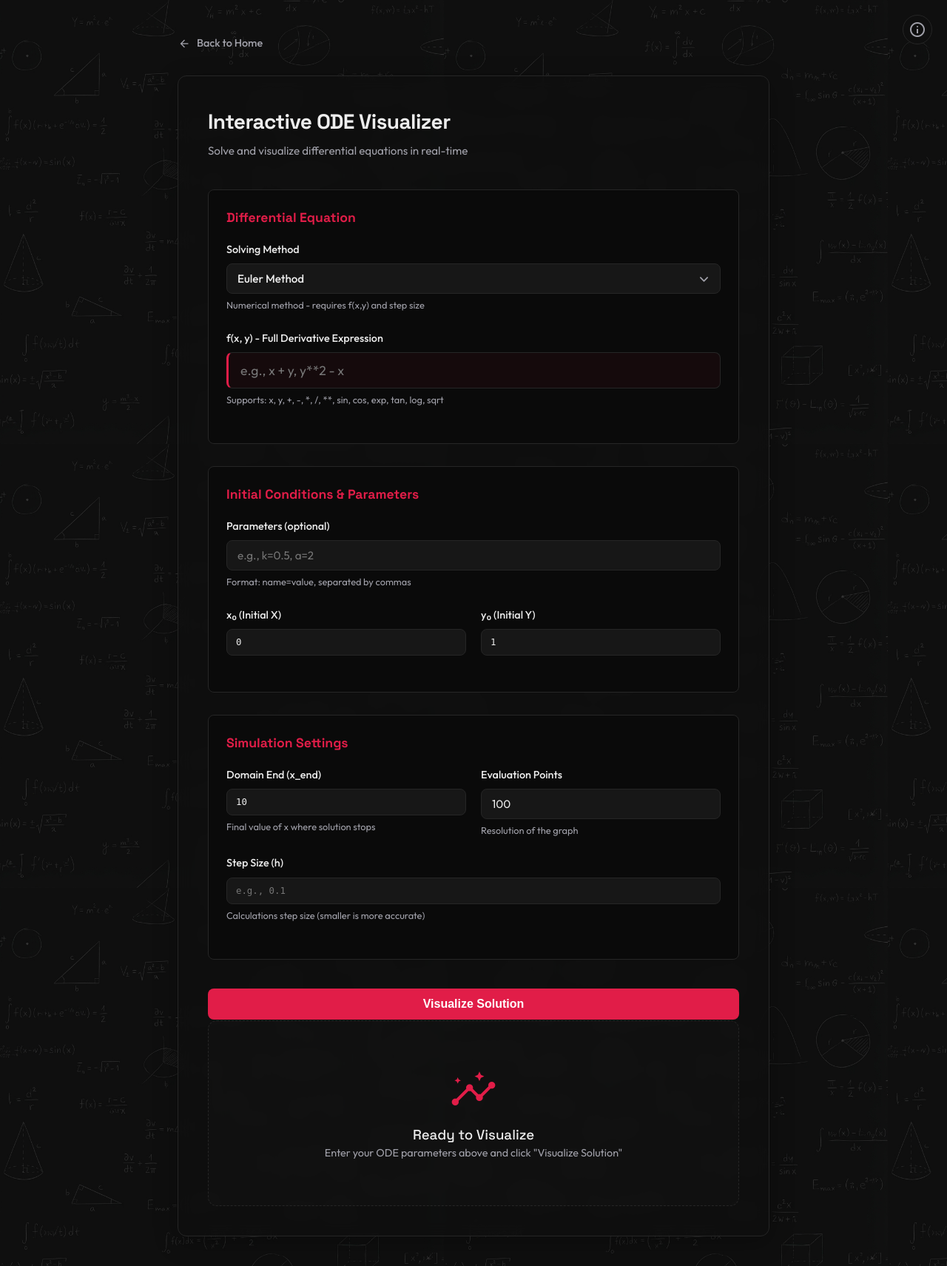
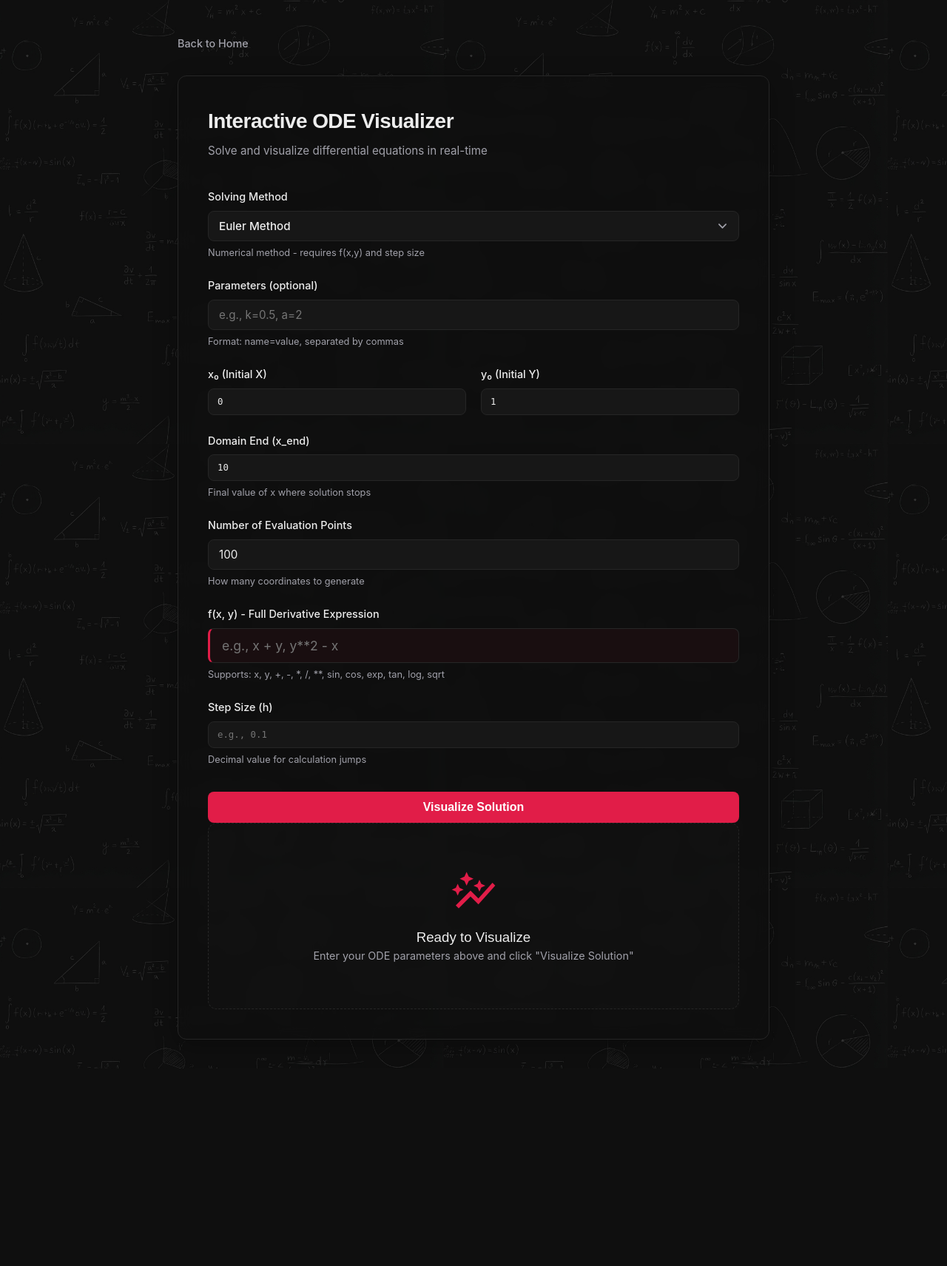
Before and after one commit to aarvo09/ODE-VAS, a Flask app: page /solver in a window 1280 px wide. Shown: the whole page at 74% size. After the commit the page ends 1444 px from the top, so only its background shows below. Run offline with Flask 3, Linux system fonts and the light colour scheme.

Commit message:
Updated readme file and requirements.txt file

```diff
--- a/requirements.txt
+++ b/requirements.txt
@@ -1,3 +1,4 @@
 Flask==3.0.0
 sympy==1.12
 numpy==1.26.0
+gunicorn
--- a/templates/solver.html
+++ b/templates/solver.html
@@ -7,11 +7,8 @@
     <title>Interactive Visualizer - ODE VAS</title>
     <link rel="preconnect" href="https://fonts.googleapis.com">
     <link rel="preconnect" href="https://fonts.gstatic.com" crossorigin>
-    <link
-        href="https://fonts.googleapis.com/css2?family=Outfit:wght@300;400;500;600;700&family=Space+Grotesk:wght@500;700&display=swap"
-        rel="stylesheet">
-    <link rel="stylesheet"
-        href="https://fonts.googleapis.com/css2?family=Material+Symbols+Outlined:opsz,wght,FILL,GRAD@24,400,0,0" />
+    <link href="https://fonts.googleapis.com/css2?family=DM+Sans:wght@400;500;600;700&display=swap" rel="stylesheet">
+    <link href="https://fonts.googleapis.com/icon?family=Material+Icons" rel="stylesheet">
     <link rel="stylesheet" href="{{ url_for('static', filename='visualizer.css') }}">
     <link rel="stylesheet" href="{{ url_for('static', filename='transitions.css') }}">
     <script src="https://cdn.jsdelivr.net/npm/chart.js"></script>
@@ -20,24 +17,16 @@
 </head>
 
 <body>
-    <div id="toast-container" style="position: fixed; top: 80px; right: 20px; z-index: 9999;"></div>
-    <a href="/help" class="help-icon-btn" title="How to use">
-        <span class="material-symbols-outlined">info</span>
-    </a>
+    <div id="toast-container" style="position: fixed; top: 20px; right: 20px; z-index: 9999;"></div>
 
     <div class="container">
-        <a href="/" class="home-btn" style="display: flex; align-items: center; gap: 8px;">
-            <span class="material-symbols-outlined" style="font-size: 18px;">arrow_back</span>
-            Back to Home
-        </a>
+        <a href="/" class="home-btn">Back to Home</a>
 
         <div class="solver-card">
             <h1>Interactive ODE Visualizer</h1>
             <p class="subtitle">Solve and visualize differential equations in real-time</p>
 
             <form id="visualizer-form">
-                <div class="section">
-                    <h2>Differential Equation</h2>
                 <div class="form-group">
                     <label for="method">Solving Method</label>
                     <select id="method" required>
@@ -50,11 +39,49 @@
                     <small id="method-desc">Numerical method for solving ODEs</small>
                 </div>
 
+                <div class="form-group">
+                    <label for="parameters">Parameters (optional)</label>
+                    <input type="text" id="parameters" placeholder="e.g., k=0.5, a=2">
+                    <small>Format: name=value, separated by commas</small>
+                </div>
+
+                <div class="form-row">
+                    <div class="form-group">
+                        <label for="x0">x₀ (Initial X)</label>
+                        <input type="number" id="x0" step="0.1" placeholder="e.g., 0" value="0" required>
+                    </div>
+                    <div class="form-group">
+                        <label for="y0">y₀ (Initial Y)</label>
+                        <input type="number" id="y0" step="0.1" placeholder="e.g., 1" value="1" required>
+                    </div>
+                </div>
+
+                <div class="form-group">
+                    <label for="x_end">Domain End (x_end)</label>
+                    <input type="number" id="x_end" step="0.1" placeholder="e.g., 10" value="10" required>
+                    <small id="x-end-hint">Final value of x where solution stops</small>
+                    <div id="domain-error" style="color: #EF4444; font-size: 0.9em; margin-top: 5px; display: none;">
+                    </div>
+                </div>
+
+                <div class="form-group">
+                    <label for="eval_points">Number of Evaluation Points</label>
+                    <input type="number" id="eval_points" step="1" min="10" placeholder="e.g., 100" value="100"
+                        required>
+                    <small>How many coordinates to generate</small>
+                </div>
+
                 <div class="euler-inputs">
                     <div class="form-group">
                         <label for="equation_euler">f(x, y) - Full Derivative Expression</label>
                         <input type="text" id="equation_euler" placeholder="e.g., x + y, y**2 - x">
                         <small>Supports: x, y, +, -, *, /, **, sin, cos, exp, tan, log, sqrt</small>
+                    </div>
+
+                    <div class="form-group">
+                        <label for="step_size">Step Size (h)</label>
+                        <input type="number" id="step_size" step="0.01" min="0.001" placeholder="e.g., 0.1" value="0.1">
+                        <small>Decimal value for calculation jumps</small>
                     </div>
                 </div>
 
@@ -72,6 +99,7 @@
                         <input type="text" id="g_x" placeholder="e.g., x**2, cos(x)">
                         <small>For y' = g(x) · h(y)</small>
                     </div>
+
                     <div class="form-group">
                         <label for="h_y">h(y) - Function of y</label>
                         <input type="text" id="h_y" placeholder="e.g., y, y**2">
@@ -85,6 +113,7 @@
                         <input type="text" id="p_x" placeholder="e.g., 2*x, 1/x">
                         <small>For y' + P(x)y = Q(x)</small>
                     </div>
+
                     <div class="form-group">
                         <label for="q_x">Q(x) - Right-hand Side Function</label>
                         <input type="text" id="q_x" placeholder="e.g., x**2, sin(x)">
@@ -98,59 +127,11 @@
                         <input type="text" id="equation_sub" placeholder="e.g., (y - x)/(y + x)">
                         <small>The original derivative expression</small>
                     </div>
+
                     <div class="form-group">
                         <label for="substitution_var">Substitution Variable (u)</label>
                         <input type="text" id="substitution_var" placeholder="e.g., y/x, a*x + b*y + c">
                         <small>The substitution rule to use</small>
-                        </div>
-                    </div>
-                </div>
-
-                <div class="section">
-                    <h2>Initial Conditions & Parameters</h2>
-                    <div class="form-group">
-                        <label for="parameters">Parameters (optional)</label>
-                        <input type="text" id="parameters" placeholder="e.g., k=0.5, a=2">
-                        <small>Format: name=value, separated by commas</small>
-                    </div>
-
-                    <div class="form-row">
-                        <div class="form-group">
-                            <label for="x0">x₀ (Initial X)</label>
-                            <input type="number" id="x0" step="0.1" placeholder="e.g., 0" value="0" required>
-                        </div>
-                        <div class="form-group">
-                            <label for="y0">y₀ (Initial Y)</label>
-                            <input type="number" id="y0" step="0.1" placeholder="e.g., 1" value="1" required>
-                        </div>
-                    </div>
-                </div>
-
-                <div class="section">
-                    <h2>Simulation Settings</h2>
-                    <div class="form-row">
-                        <div class="form-group">
-                            <label for="x_end">Domain End (x_end)</label>
-                            <input type="number" id="x_end" step="0.1" placeholder="e.g., 10" value="10" required>
-                            <small id="x-end-hint">Final value of x where solution stops</small>
-                            <div id="domain-error"
-                                style="color: #EF4444; font-size: 0.9em; margin-top: 5px; display: none;"></div>
-                        </div>
-                        <div class="form-group">
-                            <label for="eval_points">Evaluation Points</label>
-                            <input type="number" id="eval_points" step="1" min="10" placeholder="e.g., 100" value="100"
-                                required>
-                            <small>Resolution of the graph</small>
-                        </div>
-                    </div>
-
-                    <div class="euler-inputs">
-                        <div class="form-group">
-                            <label for="step_size">Step Size (h)</label>
-                            <input type="number" id="step_size" step="0.01" min="0.001" placeholder="e.g., 0.1"
-                                value="0.1">
-                            <small>Calculations step size (smaller is more accurate)</small>
-                        </div>
                     </div>
                 </div>
 
@@ -158,13 +139,10 @@
             </form>
 
             <div id="result" class="result-area" style="display: none;"></div>
-
-
             <div id="graph-container" class="graph-panel" style="display: none;">
                 <div class="graph-header">
                     <h3>Solution Graph</h3>
                 </div>
-
 
                 <div id="slope-field-controls" class="settings-panel" style="display: none;">
                     <div class="settings-header">
@@ -195,7 +173,6 @@
                 </div>
 
                 <canvas id="solutionChart"></canvas>
-
 
                 <div id="y0-slider-container" class="settings-panel" style="display: none; margin-top: 20px;">
                     <div class="settings-header">
@@ -260,9 +237,8 @@
             </div>
 
             <div class="visualization-placeholder">
-                <div class="placeholder-icon" style="margin-bottom: 10px;">
-                    <span class="material-symbols-outlined" style="font-size: 64px; color: #E11D48;">insights</span>
-                </div>
+                <div class="placeholder-icon" style="margin-bottom: 10px;"><span class="material-icons"
+                        style="font-size: 4em; color: var(--primary);">auto_graph</span></div>
                 <h3>Ready to Visualize</h3>
                 <p>Enter your ODE parameters above and click "Visualize Solution"</p>
             </div>
```
Also changed, not shown: README.md. Lines whose indentation alone changed are shown as unchanged.
